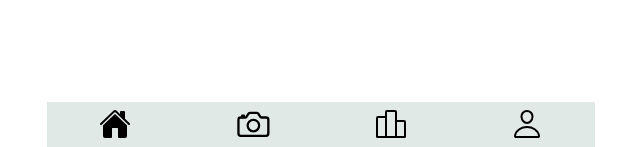
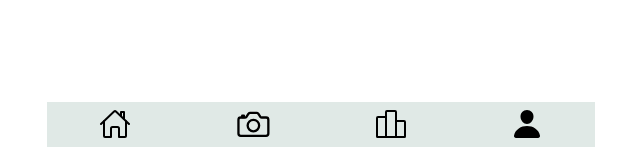
Before and after one commit to codeforsanjose/litter.ai, a React (Create React App) app in the folder client/: page /profile in a window 1280 px wide. Shown: the part 650-797 px from the top of the page, without its empty margins (319-959 px from the left). Built offline with nearby package versions, Linux system fonts and the light colour scheme.

Commit message:
Navbar highlighting tracks pathname instead of manually changing the state when the icons are clicked

```diff
--- a/client/src/Components/Camera/AddImage.jsx
+++ b/client/src/Components/Camera/AddImage.jsx
@@ -1,5 +1,4 @@
 import React, { useRef } from 'react';
-import { Link } from 'react-router-dom';
 import { CiCirclePlus } from 'react-icons/ci';
 
 export default function AddImage({ setImage }) {
@@ -42,13 +41,6 @@ export default function AddImage({ setImage }) {
           <span>Please take the photo in portrait mode for best results.</span>
         </p>
       </div>
-      <div className="capture-buttons lower-buttons">
-        <Link to="/">
-          <button className="button-home" type="button">
-            Home
-          </button>
-        </Link>
-      </div>
     </>
   );
 }
--- a/client/src/Components/Leaderboard.jsx
+++ b/client/src/Components/Leaderboard.jsx
@@ -1,6 +1,5 @@
 /* eslint-disable react/jsx-no-useless-fragment */
 import React, { useState, useEffect } from 'react';
-import { Link } from 'react-router-dom';
 import Dropdown from './Dropdown';
 import { fetchLeaderboardData } from '../utils/fetchUserData';
 import '../css/Leaderboard.css';
@@ -70,18 +69,6 @@ export default function Leaderboard() {
               {leaderboardData.map((user, index) => (renderTable(user, index)))}
             </tbody>
           </table>
-          <div className="lb-buttons lower-buttons">
-            <Link to="/capture">
-              <button type="button">
-                Capture Picture
-              </button>
-            </Link>
-            <Link to="/">
-              <button className="button-home" type="button">
-                Home
-              </button>
-            </Link>
-          </div>
         </div>
       )}
     </>
--- a/client/src/Components/Navbar.jsx
+++ b/client/src/Components/Navbar.jsx
@@ -1,5 +1,5 @@
-import React from 'react';
-import { Link } from 'react-router-dom';
+import React, { useEffect } from 'react';
+import { Link, useLocation } from 'react-router-dom';
 import {
   IoHomeOutline,
   IoCameraOutline,
@@ -13,37 +13,39 @@ import {
 import '../css/Navbar.css';
 
 export default function Navbar({ activePage, setActivePage }) {
-  const changeActivePage = (page) => {
-    setActivePage(page);
-  };
+  const { pathname } = useLocation();
+
+  useEffect(() => {
+    setActivePage(pathname);
+  }, [pathname, setActivePage]);
 
   return (
     <nav className="navbar-container main-container">
       <ul className="navbar-wrapper">
         <li>
-          <Link to="/" onClick={() => changeActivePage('home')}>
-            {activePage === 'home'
+          <Link to="/">
+            {activePage === '/'
               ? <IoHome className="navbar-icon navbar-home-icon" />
               : <IoHomeOutline className="navbar-icon navbar-home-icon" />}
           </Link>
         </li>
         <li>
-          <Link to="/capture" onClick={() => changeActivePage('capture')}>
-            {activePage === 'capture'
+          <Link to="/capture">
+            {activePage === '/capture'
               ? <IoCamera className="navbar-icon navbar-camera-icon" />
               : <IoCameraOutline className="navbar-icon navbar-camera-icon" />}
           </Link>
         </li>
         <li>
-          <Link to="/leaderboard" onClick={() => changeActivePage('leaderboard')}>
-            {activePage === 'leaderboard'
+          <Link to="/leaderboard">
+            {activePage === '/leaderboard'
               ? <IoPodium className="navbar-icon navbar-lb-icon" />
               : <IoPodiumOutline className="navbar-icon navbar-lb-icon" />}
           </Link>
         </li>
         <li>
-          <Link to="/profile" onClick={() => changeActivePage('profile')}>
-            {activePage === 'profile'
+          <Link to="/profile">
+            {activePage === '/profile'
               ? <IoPerson className="navbar-icon navbar-profile-icon" />
               : <IoPersonOutline className="navbar-icon navbar-profile-icon" />}
           </Link>
--- a/client/src/Components/Profile/Profile.jsx
+++ b/client/src/Components/Profile/Profile.jsx
@@ -38,18 +38,6 @@ export default function Profile({ user, setUser }) {
             { userStatisticData
               && <ProfileStatistics user={userStatisticData.pictureData} />}
           </div>
-          <div className="profile-buttons lower-buttons">
-            <Link to="/capture">
-              <button type="button">
-                Capture Picture
-              </button>
-            </Link>
-            <Link to="/">
-              <button className="button-home" type="button">
-                Home
-              </button>
-            </Link>
-          </div>
         </div>
       )
       // Screen if a user is not logged in
@@ -74,13 +62,6 @@ export default function Profile({ user, setUser }) {
                 </Link>
               </div>
             </div>
-            <div className="profile-logout-bottom">
-              <Link to="/">
-                <button className="button-home" type="button">
-                  Home
-                </button>
-              </Link>
-            </div>
           </div>
         )}
     </div>
```
